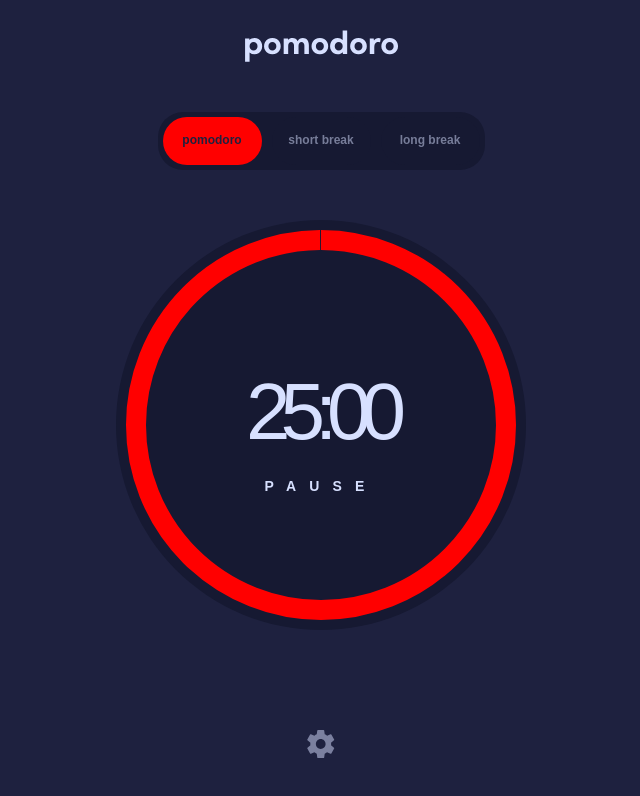
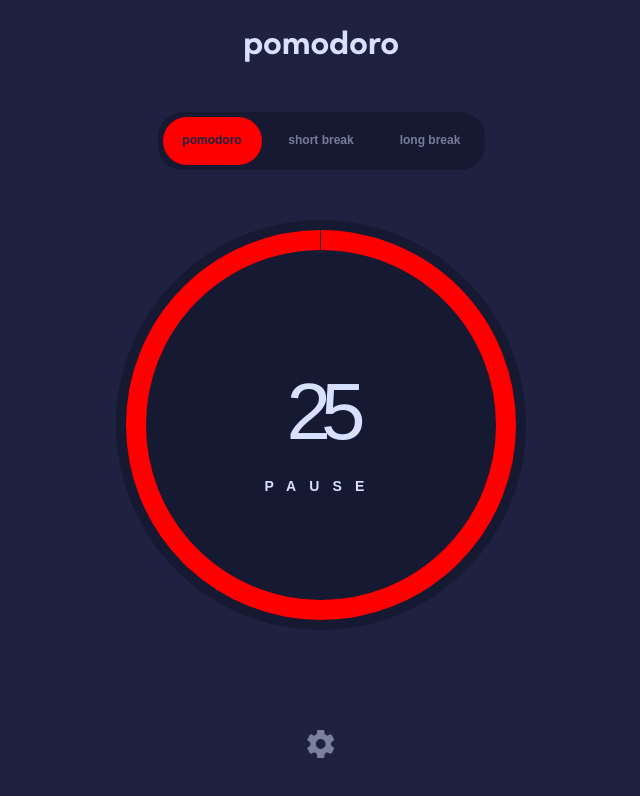
Before and after one commit to achiewe/pomodoro-app, a Next.js app: page / in a window 1280 px wide. Shown: the top 796 px of the page, without its empty margins (319-959 px from the left). Built offline with nearby package versions, Linux system fonts and the light colour scheme.

Commit message:
add the pomodoroTimer and short and long break states in the SettingPanel component

```diff
--- a/src/app/components/SettingPanel.tsx
+++ b/src/app/components/SettingPanel.tsx
@@ -10,6 +10,15 @@ export default function SettingPanel() {
   const dispatch = useDispatch();
   const openSetting = useSelector(
     (store: RootState) => store.openSetting.openSetting
+  );
+  const pomodoroTimer = useSelector(
+    (store: RootState) => store.pomodoroTimer.pomodoroTimer
+  );
+  const shortBreak = useSelector(
+    (store: RootState) => store.shortBreak.shortBreak
+  );
+  const longBreak = useSelector(
+    (store: RootState) => store.longBreak.longBreak
   );
 
   return (
@@ -51,7 +60,9 @@ export default function SettingPanel() {
                 pomodoro
               </h3>
               <div className="w-[140px] h-12 flex justify-between items-center px-4 rounded-[10px] bg-[#EFF1FA]">
-                <h3 className="text-sm text-semi-blu font-bold">25</h3>
+                <h3 className="text-sm text-semi-blu font-bold">
+                  {pomodoroTimer}
+                </h3>
                 <div className="flex flex-col gap-2 cursor-pointer">
                   <Image src={upArrow} alt="up arrow" />
                   <Image src={downArrow} alt="down arrow" />
@@ -64,7 +75,9 @@ export default function SettingPanel() {
                 short break
               </h3>
               <div className="w-[140px] h-12 flex justify-between items-center px-4 rounded-[10px] bg-[#EFF1FA]">
-                <h3 className="text-sm text-semi-blu font-bold">25</h3>
+                <h3 className="text-sm text-semi-blu font-bold">
+                  {shortBreak}
+                </h3>
                 <div className="flex flex-col gap-2 cursor-pointer">
                   <Image src={upArrow} alt="up arrow" />
                   <Image src={downArrow} alt="down arrow" />
@@ -77,7 +90,7 @@ export default function SettingPanel() {
                 long break
               </h3>
               <div className="w-[140px] h-12 flex justify-between items-center px-4 rounded-[10px] bg-[#EFF1FA]">
-                <h3 className="text-sm text-semi-blu font-bold">25</h3>
+                <h3 className="text-sm text-semi-blu font-bold">{longBreak}</h3>
                 <div className="flex flex-col gap-2 cursor-pointer">
                   <Image src={upArrow} alt="up arrow" />
                   <Image src={downArrow} alt="down arrow" />
--- a/src/app/redux/features/LongBreakSlice.ts
+++ b/src/app/redux/features/LongBreakSlice.ts
@@ -5,7 +5,7 @@ export interface LongBreakProps {
 }
 
 const initialState: LongBreakProps = {
-  longBreak: "15:00",
+  longBreak: "15",
 };
 
 const LongBreakSlice = createSlice({
--- a/src/app/redux/features/PomodoroSlice.ts
+++ b/src/app/redux/features/PomodoroSlice.ts
@@ -5,7 +5,7 @@ export interface PomodoroProps {
 }
 
 const initialState: PomodoroProps = {
-  pomodoroTimer: "25:00",
+  pomodoroTimer: "25",
 };
 
 const PomodoroSlice = createSlice({
--- a/src/app/redux/features/ShortBreakSlice.ts
+++ b/src/app/redux/features/ShortBreakSlice.ts
@@ -5,7 +5,7 @@ export interface ShortBreakProps {
 }
 
 const initialState: ShortBreakProps = {
-  shortBreak: "5:00",
+  shortBreak: "5",
 };
 
 const ShortBreakSlice = createSlice({
```
